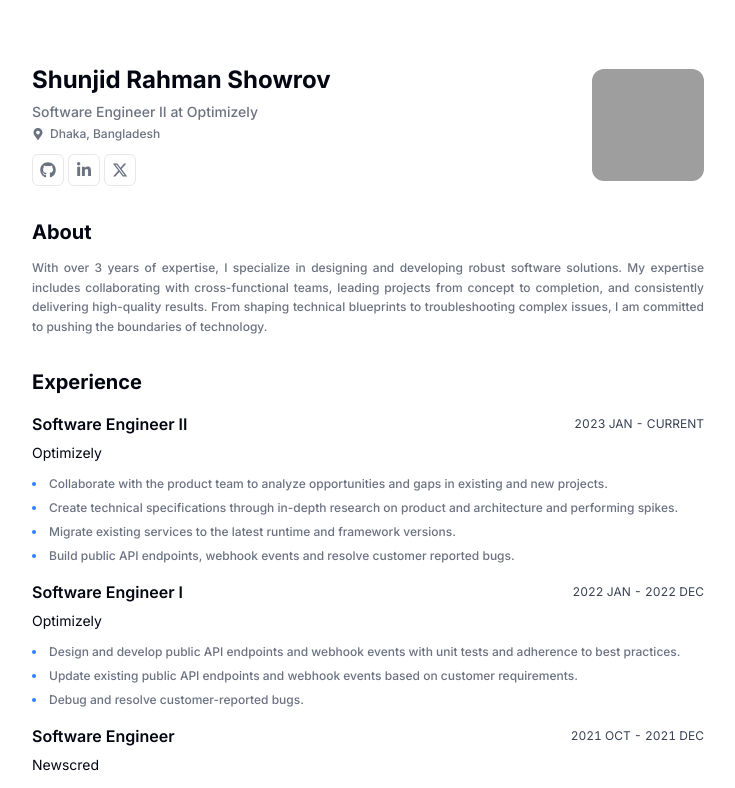
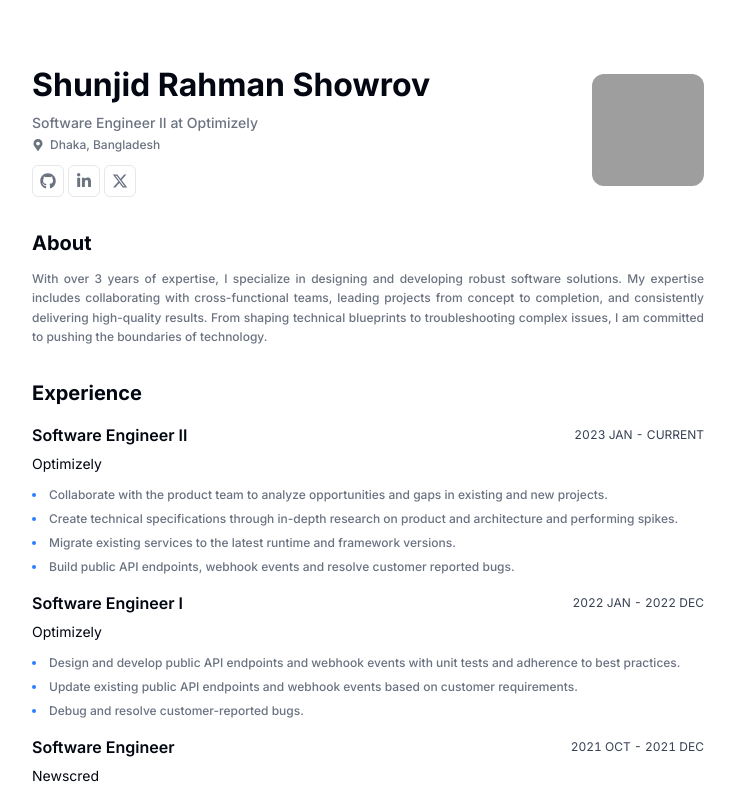
Before and after one commit to shunjid/shunjid.github.io, a Next.js app: page / in a window 1280 px wide. Shown: the top 788 px of the page, without its empty margins (272-1007 px from the left). Built offline with nearby package versions, Linux system fonts and the light colour scheme; grey boxes are pictures that could not be loaded.

Commit message:
Set uniform font size for h1

```diff
--- a/src/app/globals.css
+++ b/src/app/globals.css
@@ -160,3 +160,10 @@
 .print-force-new-page {
   page-break-before: always;
 }
+
+article h1,
+aside h1,
+nav h1,
+section h1 {
+  font-size: 2rem;
+}
```
